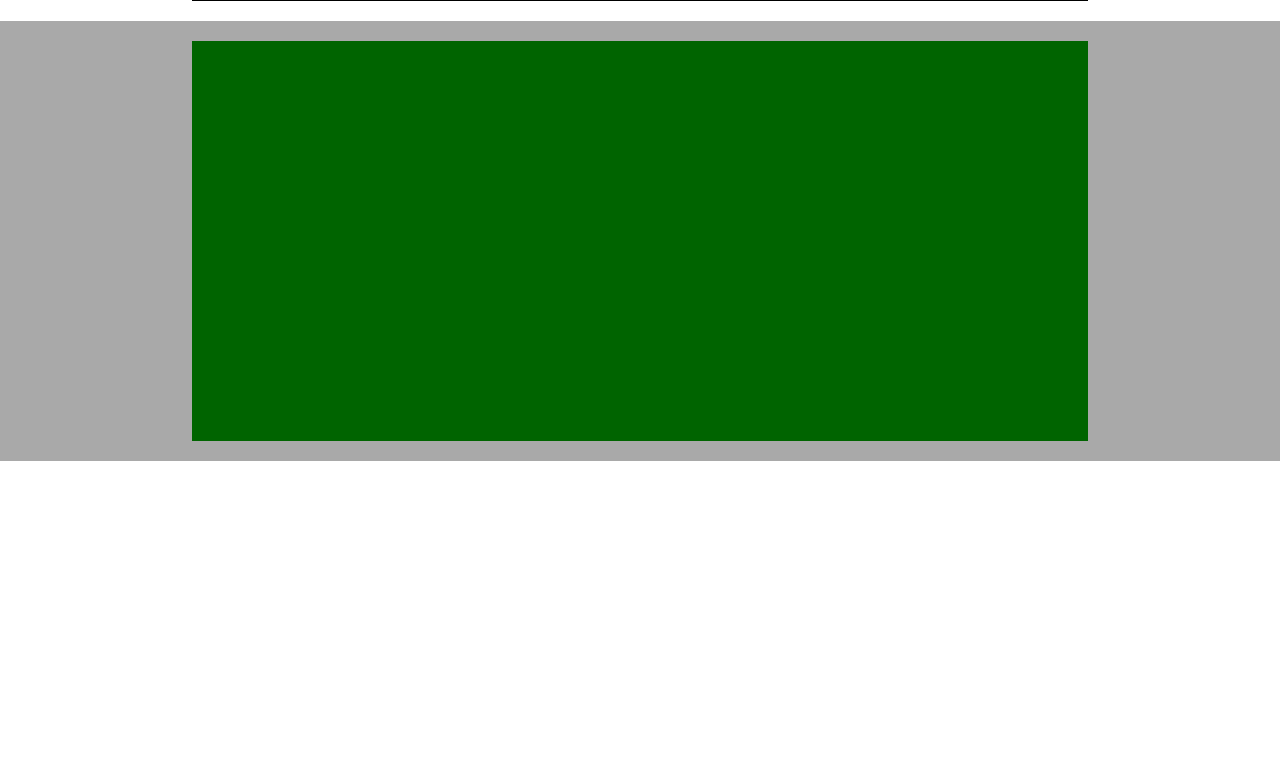
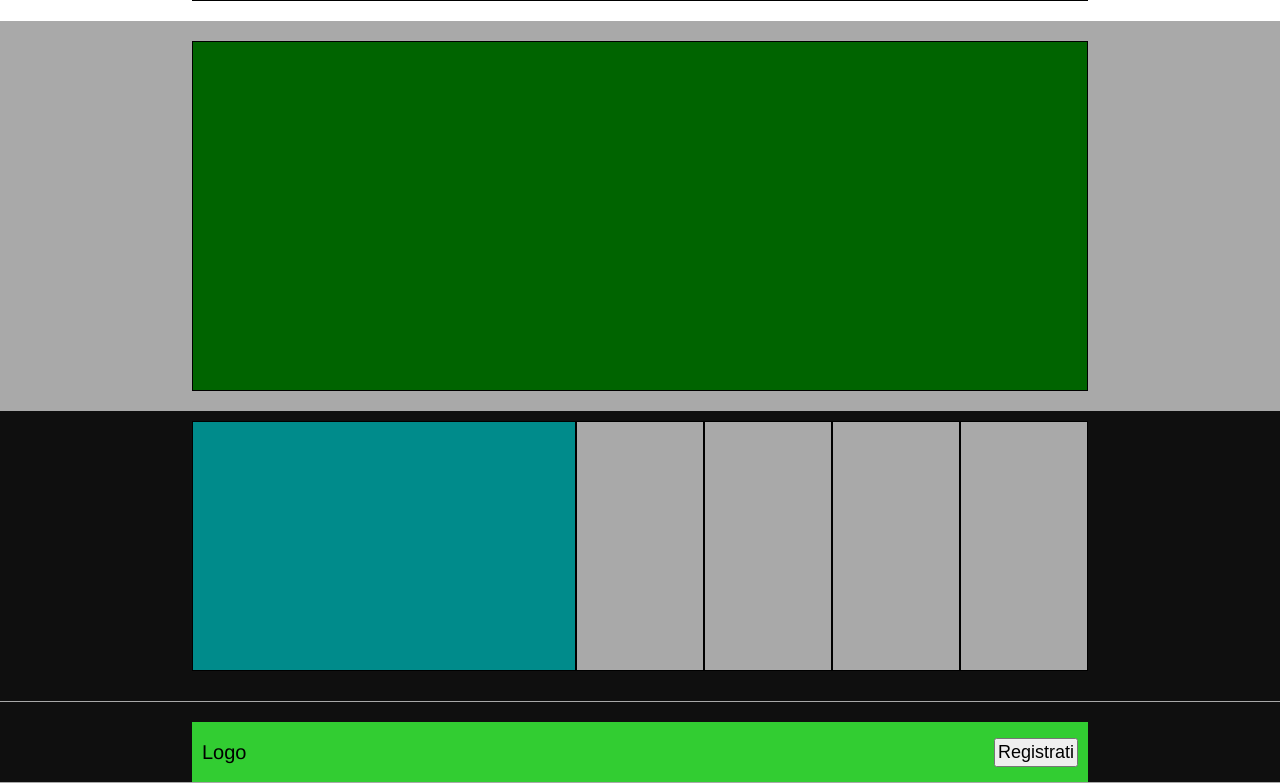
Before and after one commit to LucaGarizio/htmlcss-struttura-discord, a plain HTML site: page index.html in a window 1280 px wide. Shown: the part 1399-2182 px from the top of the page. Before the commit the page ends 1860 px from the top, so only its background shows below. Drawn offline with Linux system fonts and the light colour scheme; a web font is replaced by a local one.

Commit message:
footer completato

```diff
--- a/css/style.css
+++ b/css/style.css
@@ -22,13 +22,11 @@ nav{
 }
 
 .nav-col{
-    font-size: 30px;
     flex-basis: 15%;
     margin: 20px 0;
     /* DEBUG */
     border: 1px solid black ;
     font-size: 18px;
-
     background-color: green;
 }
 
@@ -78,6 +76,7 @@ a{
     /* DEBUG */
     height: 250px;
     background-color: darkmagenta;
+    border: 1px solid black;
 }
 
 /* main */
@@ -125,6 +124,70 @@ a{
     margin: 20px 0;
     flex-basis: 70%;
     /* DEBUG */
-    height: 400px;
+    height: 350px;
     background-color: darkgreen;
+    border: 1px solid black;
 }
+
+/* footer section */
+.footer-back-color{
+    background-color: #0f0f0f;
+    border-bottom: 1px solid darkgray;
+}
+
+/* info section */
+#info-container{
+    display: flex;
+    align-items: center;
+    justify-content: center;
+    margin-bottom: 20px;
+}
+
+.footer-col{
+    flex-basis: 10%;
+    /* DEBUG */
+    height: 250px;
+    border: 1px solid black;
+    background-color: darkgray;
+    margin: 10px 0;
+}
+
+.footer-col-large{
+    flex-basis: 30%;
+    background-color: darkcyan;
+}
+
+/* section footer logo login */
+#last-container{
+    display: flex;
+    justify-content: center;
+    height: 80px;
+}
+
+.last-col{
+    font-size: 30px;
+    flex-basis: 35%;
+    margin-top: 20px;
+    /* DEBUG */
+    background-color: limegreen;
+}
+
+#logo-footer{
+    display: flex;
+    align-items: center;
+    font-size: 20px;
+    padding-left: 10px;
+}
+
+#footer-button{
+    display: flex;
+    justify-content: flex-end;
+    align-items: center;
+    padding-right: 10px;
+}
+
+#footer-button button{
+    font-size: ;
+    font-size: 18px;
+    padding: 2px;
+}
--- a/index.html
+++ b/index.html
@@ -78,7 +78,26 @@
     </main>
 
     <footer>
+        <section class="footer-back-color">
+            <div id="info-container">
+                <div class="footer-col footer-col-large"></div>
+                <div class="footer-col"></div>
+                <div class="footer-col"></div>
+                <div class="footer-col"></div>
+                <div class="footer-col"></div>
+            </div>
+        </section>
 
+        <section class="footer-back-color">
+            <div id="last-container">
+                <div class="last-col" id="logo-footer">
+                    Logo
+                </div>
+                <div class="last-col" id="footer-button">
+                    <button>Registrati</button>
+                </div>
+            </div>
+        </section>
     </footer>
 </body>
 </html>
```
